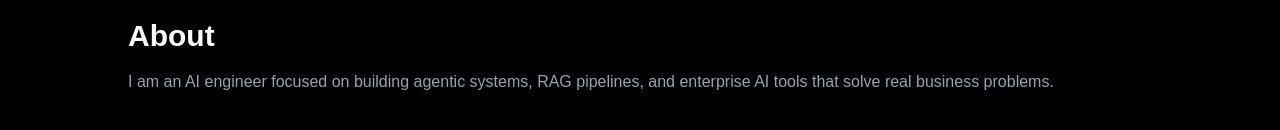
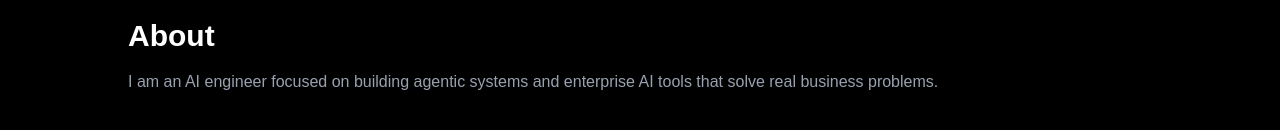
Before and after one commit to siddhanths93/ai-portfolio, a Next.js app: page / in a window 1280 px wide. Shown: the part 822-952 px from the top of the page. Built offline with nearby package versions, Linux system fonts and the light colour scheme.

Commit message:
Updated About Me

```diff
--- a/app/page.tsx
+++ b/app/page.tsx
@@ -128,8 +128,7 @@ export default function Home() {
             <h3 className="text-3xl font-bold mb-4">About</h3>
 
             <p className="text-gray-400">
-              I am an AI engineer focused on building agentic systems, RAG pipelines,
-              and enterprise AI tools that solve real business problems.
+              I am an AI engineer focused on building agentic systems and enterprise AI tools that solve real business problems.
             </p>
 
           </motion.section>
```
